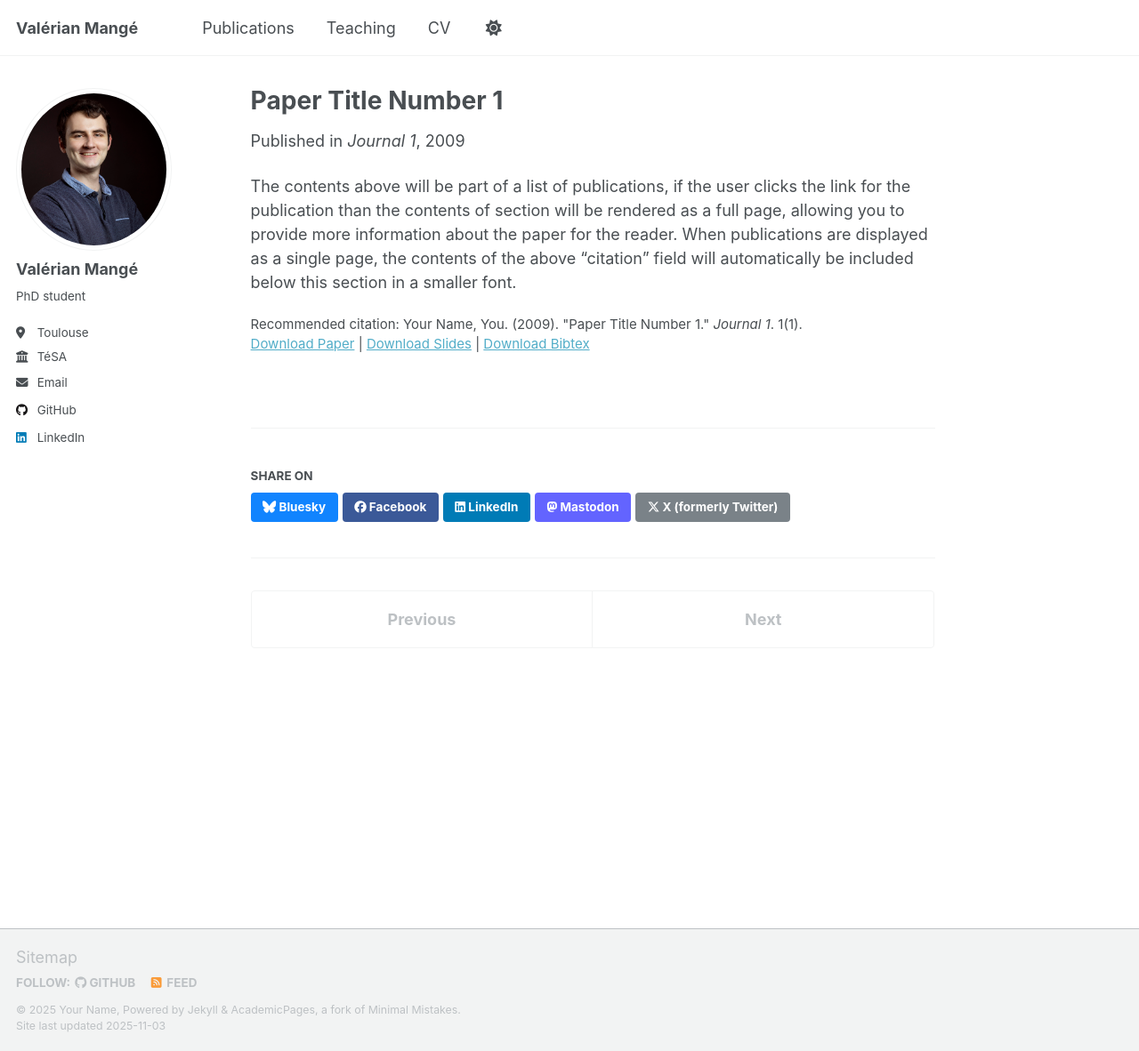
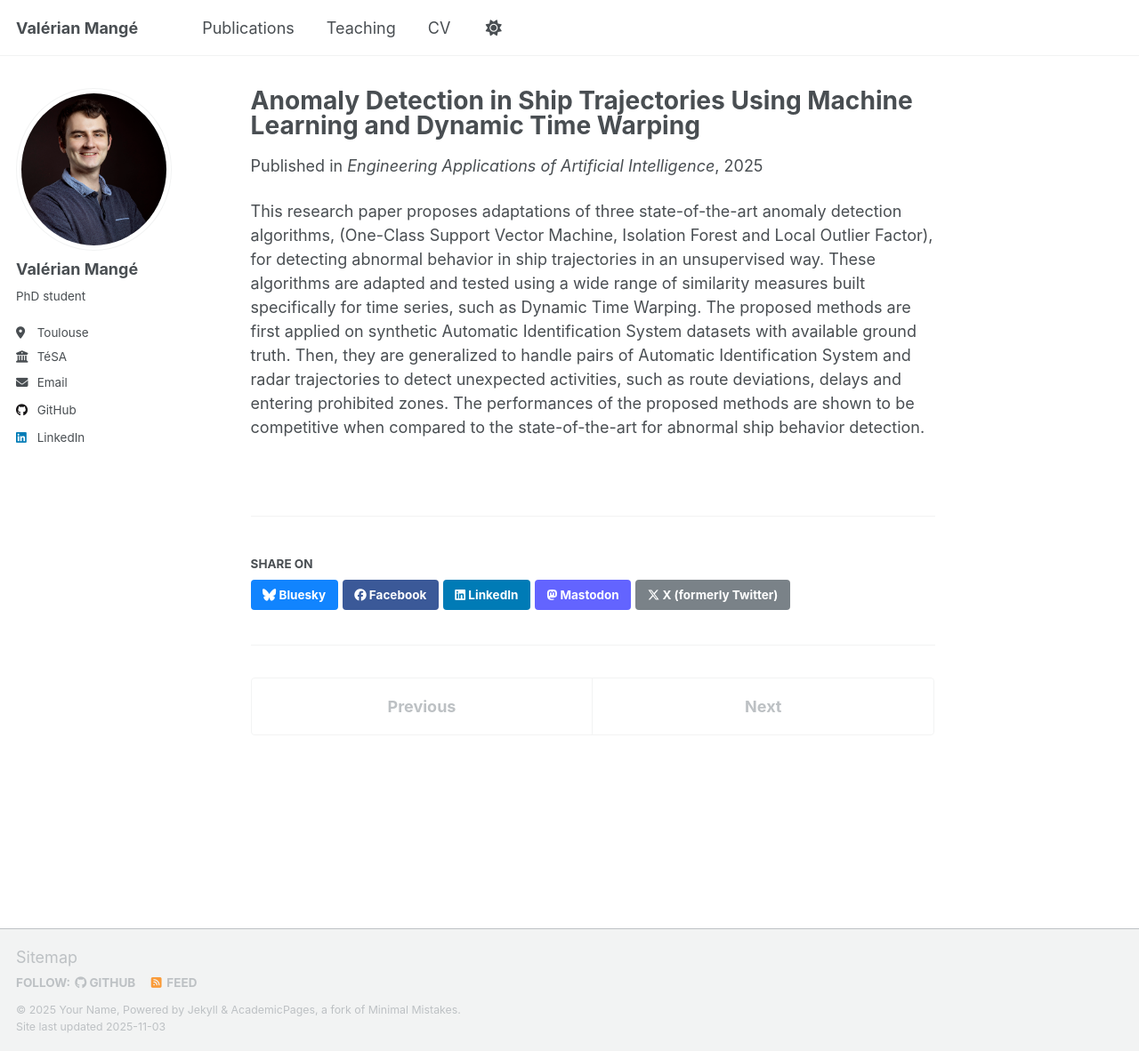
Before and after one commit to ValMang/ValMang.github.io, a Jekyll site: the page built from _publications/2009-10-01-paper-title-number-1.md, in a window 1280 px wide and 1182 px high. Shown: the whole window at 89% size. Built offline with Jekyll 4.4.1, drawn with Linux system fonts in a browser that asks for light colours; a script that is not in the unit is left out.

Commit message:
Update 2009-10-01-paper-title-number-1.md Journal

```diff
--- a/_publications/2009-10-01-paper-title-number-1.md
+++ b/_publications/2009-10-01-paper-title-number-1.md
@@ -1,14 +1,11 @@
 ---
-title: "Paper Title Number 1"
+title: "Anomaly Detection in Ship Trajectories Using Machine Learning and Dynamic Time Warping"
 collection: publications
 category: manuscripts
 permalink: /publication/2009-10-01-paper-title-number-1
-excerpt: 'This paper is about the number 1. The number 2 is left for future work.'
-date: 2009-10-01
-venue: 'Journal 1'
-slidesurl: 'https://academicpages.github.io/files/slides1.pdf'
-paperurl: 'https://academicpages.github.io/files/paper1.pdf'
-bibtexurl: 'https://academicpages.github.io/files/bibtex1.bib'
-citation: 'Your Name, You. (2009). &quot;Paper Title Number 1.&quot; <i>Journal 1</i>. 1(1).'
+excerpt: 'Valérian Mangé, Jean-Yves Tourneret, François Vincent, Laurent Mirambell, Fábio Manzoni Vieira'
+date: 2025-10-01
+venue: 'Engineering Applications of Artificial Intelligence'
+paperurl: 'https://academicpages.github.io/files/paper1.pdf](https://www.tesa.prd.fr/documents/26/elsarticle-template-num_proof.pdf'
 ---
-The contents above will be part of a list of publications, if the user clicks the link for the publication than the contents of section will be rendered as a full page, allowing you to provide more information about the paper for the reader. When publications are displayed as a single page, the contents of the above "citation" field will automatically be included below this section in a smaller font.
+This research paper proposes adaptations of three state-of-the-art anomaly detection algorithms, (One-Class Support Vector Machine, Isolation Forest and Local Outlier Factor), for detecting abnormal behavior in ship trajectories in an unsupervised way. These algorithms are adapted and tested using a wide range of similarity measures built specifically for time series, such as Dynamic Time Warping. The proposed methods are first applied on synthetic Automatic Identification System datasets with available ground truth. Then, they are generalized to handle pairs of Automatic Identification System and radar trajectories to detect unexpected activities, such as route deviations, delays and entering prohibited zones. The performances of the proposed methods are shown to be competitive when compared to the state-of-the-art for abnormal ship behavior detection.
```
